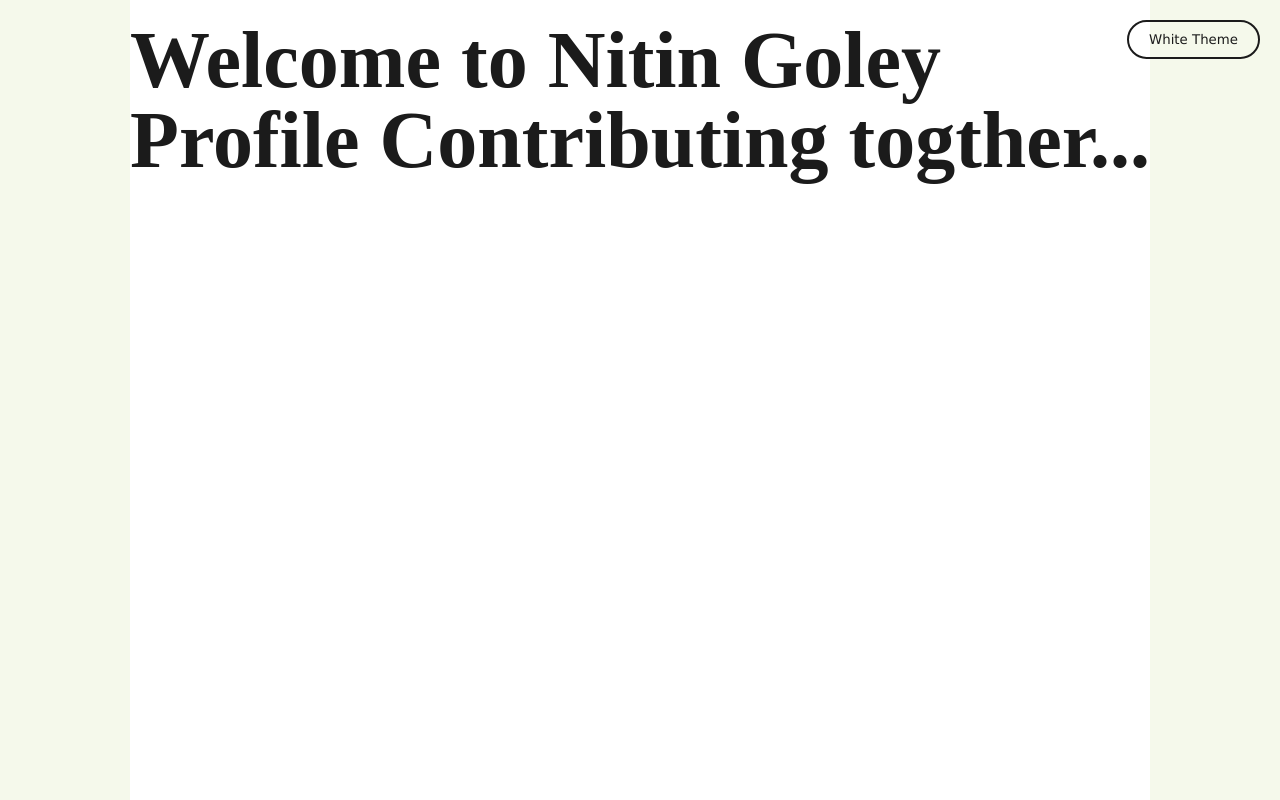
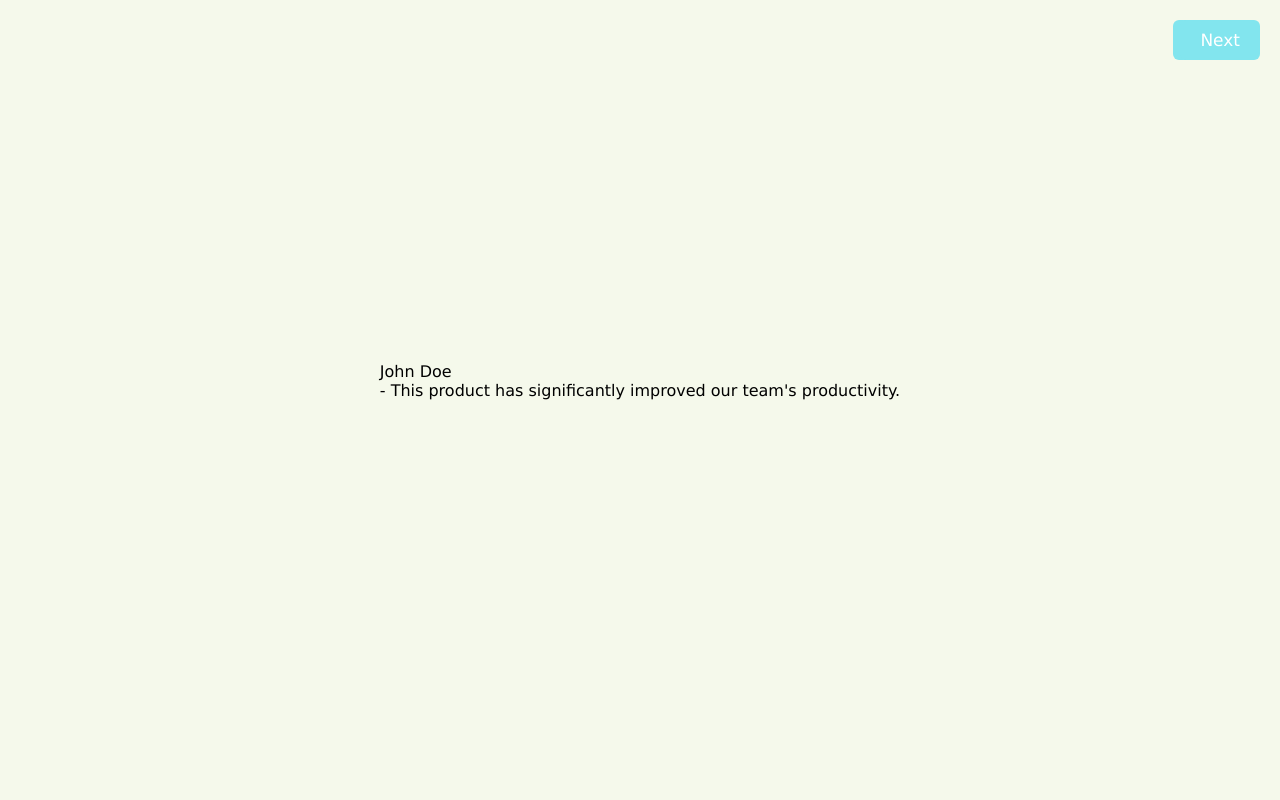
Before and after one commit to nitingoley/beginner-friendly-React-project, a React (Vite) app: page / in a window 1280 px wide. Built offline with nearby package versions, Linux system fonts and the light colour scheme; a web font is replaced by a local one.

Commit message:
Done 7 project quote gen

```diff
--- a/package.json
+++ b/package.json
@@ -12,7 +12,8 @@
   "dependencies": {
     "axios": "^1.7.9",
     "react": "^18.3.1",
-    "react-dom": "^18.3.1"
+    "react-dom": "^18.3.1",
+    "react-icons": "^5.4.0"
   },
   "devDependencies": {
     "@eslint/js": "^9.17.0",
--- a/src/App.jsx
+++ b/src/App.jsx
@@ -1,14 +1,14 @@
 import { Calculator } from "./Calculator/Calculator";
 import { Counter } from "./Counter/Counter";
 import { Meal } from "./Meals/Meal";
+import { SearchHiddenBar } from "./Search-Icon-Project/SearchHiddenBar";
+import   { Testimonial }   from "./Testamonials/Testimonail";
 import { Todos } from "./Todos/Todos";
 import { ToggleProject } from "./Toggle-Color/ToggleProject";
 
-
 export const App = () => {
-
   return (
-    <div>
+    <div >
       {/* this simple counter app - 1  */}
       {/* <Counter />*/}
 
@@ -22,8 +22,13 @@ export const App = () => {
       {/* <Calculator /> */}
 
       {/* Toggle color project -5  */}
+      {/* <ToggleProject /> */}
 
-       <ToggleProject />
+      {/* Search Icon Project  */}
+      {/* <SearchHiddenBar /> */}
+
+      {/* Testimonial project - 7  */}
+      <Testimonial />
     </div>
   );
 };
--- /dev/null
+++ b/src/Search-Icon-Project/SearchHiddenBar.jsx
@@ -0,0 +1,29 @@
+import React, { useState } from "react";
+
+import "./index.css";
+import { FaSearch } from "react-icons/fa";
+
+export const SearchHiddenBar = () => {
+  const [showInput, setShowInput] = useState(false);
+  const [bgColor, setBgColor] = useState("white");
+
+  const handleClick = (e) => {
+    setBgColor("#1a1a1a");
+    if (e.target.className === "container") {
+      setShowInput(false);
+    }
+  };
+  return (
+    <section
+      className="container"
+      style={{ backgroundColor: bgColor }}
+      onClick={handleClick}
+    >
+      {showInput ? (
+        <input type="text" placeholder="Search...." />
+      ) : (
+        <FaSearch onClick={() => setShowInput(true)} />
+      )}
+    </section>
+  );
+};
--- /dev/null
+++ b/src/Search-Icon-Project/index.css
@@ -0,0 +1,35 @@
+* {
+    margin: 0;
+    padding: 0;
+    box-sizing: border-box;
+}
+
+
+section {
+    height: 100vh;
+    display: flex;
+    flex-direction: column;
+    justify-content: center;
+    align-items: center;
+    transition: 0.7s ease;
+}
+
+
+button {
+    position: absolute;
+    top: 20px;
+    right: 20px;
+    padding: 10px 20px;
+    background: transparent;
+    cursor: pointer;
+}
+
+input {
+    padding: 14px 13px;
+    background: transparent;
+    outline: none;
+    border: 1px solid #fff;
+    color: #fff;
+    border-radius: 2px;
+    box-shadow: 2px 2px 2px 1px rgb(35, 35, 35) ;
+}
--- /dev/null
+++ b/src/Testamonials/Testimonail.jsx
@@ -0,0 +1,36 @@
+import React, { useState } from "react";
+import "./styles.css";
+
+export const Testimonial = () => {
+  const [currentIndex, setCurrentIndex] = useState(0);
+
+  const testimonials = [
+    { name: "John Doe", feedback: "This product has significantly improved our team's productivity.", rating: 5 },
+    { name: "Jane Smith", feedback: "Amazing experience! It saved me hours of work every week.", rating: 4 },
+    { name: "Sam Wilson", feedback: "The interface is sleek, and the support team is top-notch.", rating: 5 },
+    { name: "Emily Johnson", feedback: "Highly recommend this tool for any small business looking to scale.", rating: 4 },
+    { name: "Michael Brown", feedback: "Very user-friendly. It exceeded my expectations in every way.", rating: 5 },
+    { name: "Anna Lee", feedback: "This has been a game-changer for our team! Wouldn’t trade it for anything.", rating: 5 }
+  ];
+
+  const handlePrevClick = () => {
+    setCurrentIndex((currentIndex - 1 + testimonials.length) % testimonials.length);
+  };
+
+  const handleNextClick = () => {
+    setCurrentIndex((currentIndex + 1) % testimonials.length);
+  };
+
+  return (
+    <div className="testimonial">
+      <div className="testimonial-quotes">{testimonials[currentIndex].name}</div>
+      <div className="testimonial-author">- {testimonials[currentIndex].feedback}</div>
+
+      <div className="testimonial-nav">
+        <button className="prev-btn" onClick={handlePrevClick}>Prev</button>
+       <br />
+        <button className="next-btn" onClick={handleNextClick}>Next</button>
+      </div>
+    </div>
+  );
+};
--- /dev/null
+++ b/src/Testamonials/styles.css
@@ -0,0 +1,28 @@
+.testimonial-nav {
+    display: flex;
+    justify-content: space-between;
+    margin-top: 20px;
+  }
+
+  .testimonial-nav button {
+    padding: 10px 20px;
+    border: none;
+    background-color: #82e5ee;
+    color: #fff;
+    font-size: 17px;
+    cursor: pointer;
+    border-radius: 6px;
+    transition: background-color 0.3s;
+  }
+
+  .testimonial-nav button:hover {
+    background-color: #037680;
+  }
+
+  .testimonial-nav .prev-btn {
+    margin-right: 10px;
+  }
+
+  .testimonial-nav .next-btn {
+    margin-left: 10px;
+  }
```
Also changed, not shown: 1 other file (tests, documents, lock files or other folders). Lines whose indentation alone changed are shown as unchanged.
